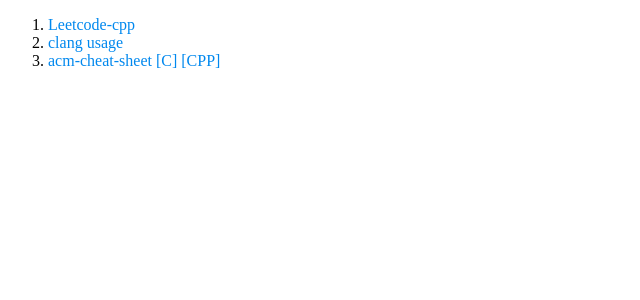
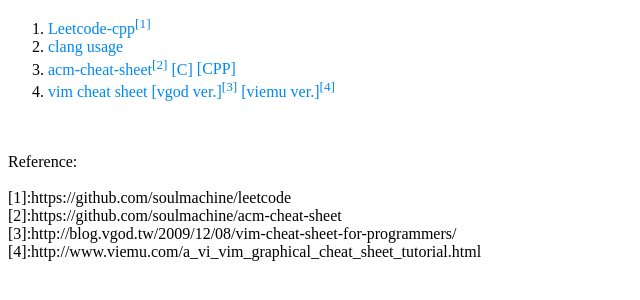
Before and after one commit to jetxa/Notes, a plain HTML site: page index.html in a window 1280 px wide. Shown: the whole page, without its empty margins (0-640 px from the left). Drawn offline with Linux system fonts and the light colour scheme.

Commit message:
add vim cheat sheet and update ref

```diff
--- a/index.html
+++ b/index.html
@@ -17,11 +17,18 @@
 
 <body>
     <ol>
-        <li><a href="./src/leetcode-cpp.html">Leetcode-cpp</a></li>
+        <li><a href="./src/leetcode-cpp.html">Leetcode-cpp<sup>[1]</sup></a></li>
         <li><a href="./src/clang.html">clang usage</a></li>
-        <li><a href="./src/acm-cheat-sheet-c.html">acm-cheat-sheet [C] </a> <a href="./src/acm-cheat-sheet-cpp.html"> [CPP]</a></li>
+        <li><a href="./src/acm-cheat-sheet-c.html">acm-cheat-sheet<sup>[2]</sup> [C] </a> <a href="./src/acm-cheat-sheet-cpp.html"> [CPP]</a></li>
+        <li><a href="./img/vim-cheat-sheet-full-vgod.png">vim cheat sheet [vgod ver.]<sup>[3]</sup></a> <a href="./img/vi-vim-cheat-sheet-sch-viemu.png">  [viemu ver.]<sup>[4]</sup></a></li>
     </ol>
 
+    <br /><br />
+    Reference:<br /><br />
+    [1]:https://github.com/soulmachine/leetcode<br />
+    [2]:https://github.com/soulmachine/acm-cheat-sheet<br />
+    [3]:http://blog.vgod.tw/2009/12/08/vim-cheat-sheet-for-programmers/<br />
+    [4]:http://www.viemu.com/a_vi_vim_graphical_cheat_sheet_tutorial.html<br />
 
 </body>
 
```
Also changed, not shown: img/vi-vim-cheat-sheet-sch-viemu.png (added), img/vim-cheat-sheet-full-vgod.png (added), 1 other file.
